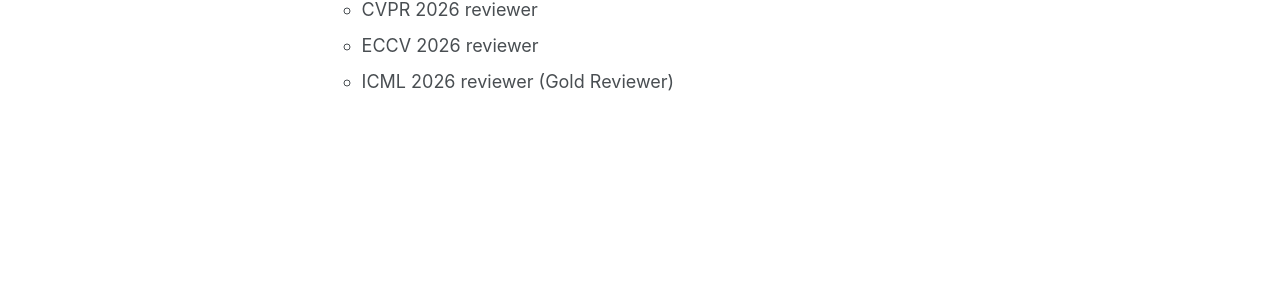
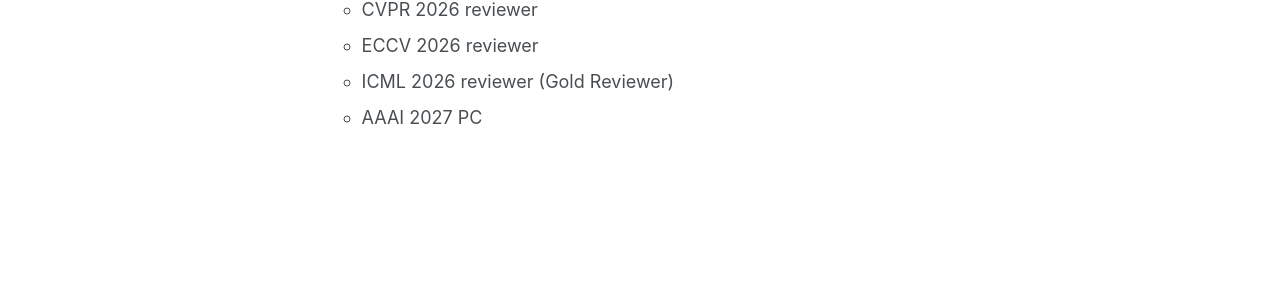
Before and after one commit to Harry-first/haipengzhang, a Jekyll site: the page built from _pages/teaching.md, in a window 1280 px wide and 1243 px high. Shown: the part 704-1004 px from the top of the window. Built offline with Jekyll 4.4.1, drawn with Linux system fonts in a browser that asks for light colours; some web fonts are replaced.

Commit message:
Update teaching.md

```diff
--- a/_pages/teaching.md
+++ b/_pages/teaching.md
@@ -23,3 +23,4 @@
   - CVPR 2026 reviewer
   - ECCV 2026 reviewer
   - ICML 2026 reviewer (Gold Reviewer)
+  - AAAI 2027 PC
```
